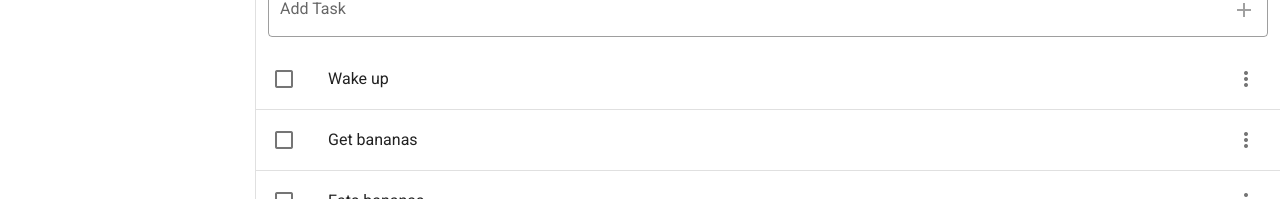
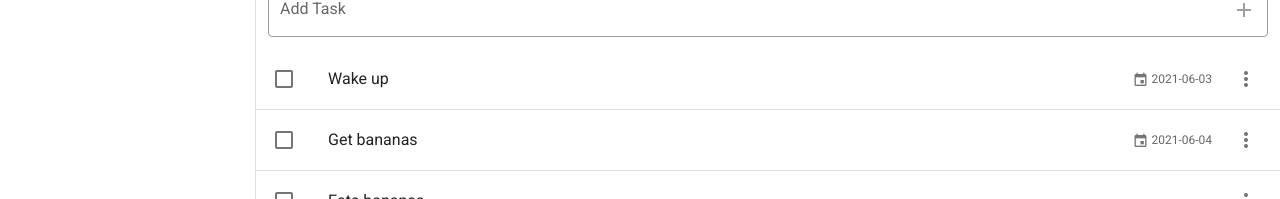
Before and after one commit to BongSeon/veutify-todo, a Vue app: page /#/ in a window 1280 px wide. Shown: the part 159-358 px from the top of the page. Built offline with nearby package versions, Linux system fonts and the light colour scheme.

Commit message:
task.dueDate 데이터 추가

```diff
--- a/src/components/Todo/Task.vue
+++ b/src/components/Todo/Task.vue
@@ -16,6 +16,13 @@
             {{ task.title }}
           </v-list-item-title>
         </v-list-item-content>
+
+        <v-list-item-action v-if="task.dueDate">
+          <v-list-item-action-text>
+            <v-icon small>mdi-calendar</v-icon>
+            {{ task.dueDate }}
+          </v-list-item-action-text>
+        </v-list-item-action>
 
         <v-list-item-action>
           <task-menu :task="task" />
--- a/src/store/index.js
+++ b/src/store/index.js
@@ -10,16 +10,19 @@ export default new Vuex.Store({
         id: 1,
         title: "Wake up",
         done: false,
+        dueDate: '2021-06-03'
       },
       {
         id: 2,
         title: "Get bananas",
         done: false,
+        dueDate: '2021-06-04'
       },
       {
         id: 3,
         title: "Eats bananas",
         done: false,
+        dueDate: null
       },
     ],
     snackbar: {
@@ -32,7 +35,8 @@ export default new Vuex.Store({
       let newTask = {
         id: Date.now(),
         title: newTaskTitle,
-        done: false
+        done: false,
+        dueDate: null
       };
       state.tasks.push(newTask)
       state.snackbar.show = true
@@ -60,7 +64,8 @@ export default new Vuex.Store({
       }, timeout)
     },
     hideSnackbar(state) {
-      state.snackbar.show = false
+      state.snackbar.show = fals
+      e
     }
   },
   actions: {
```
